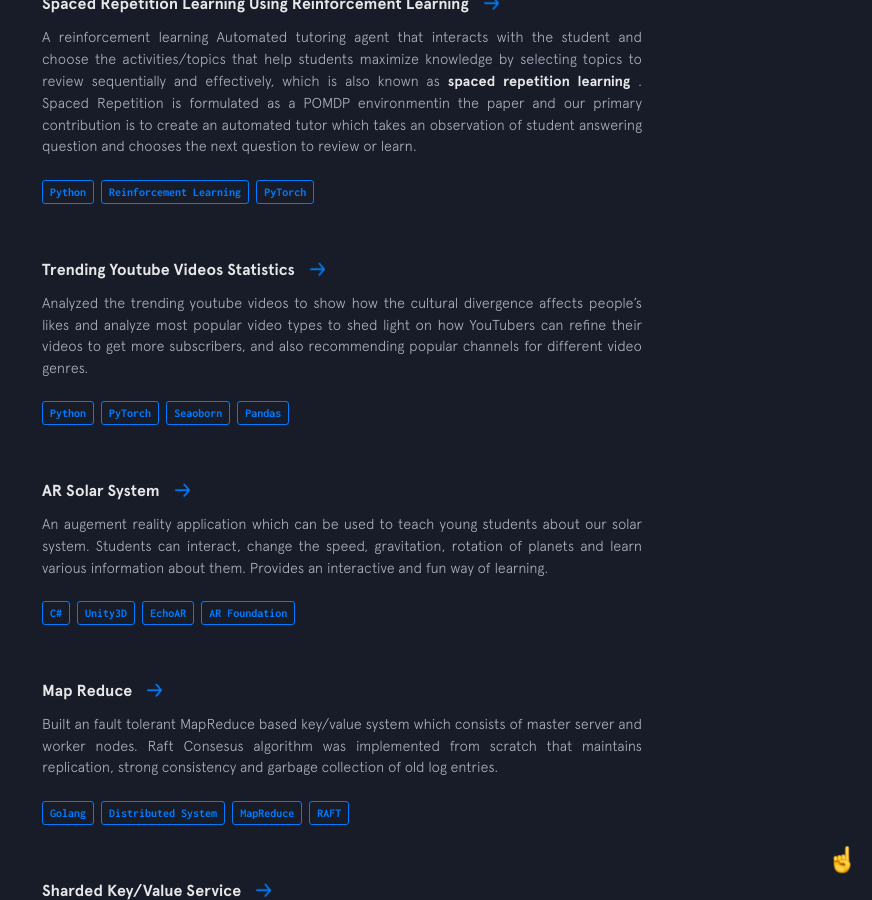
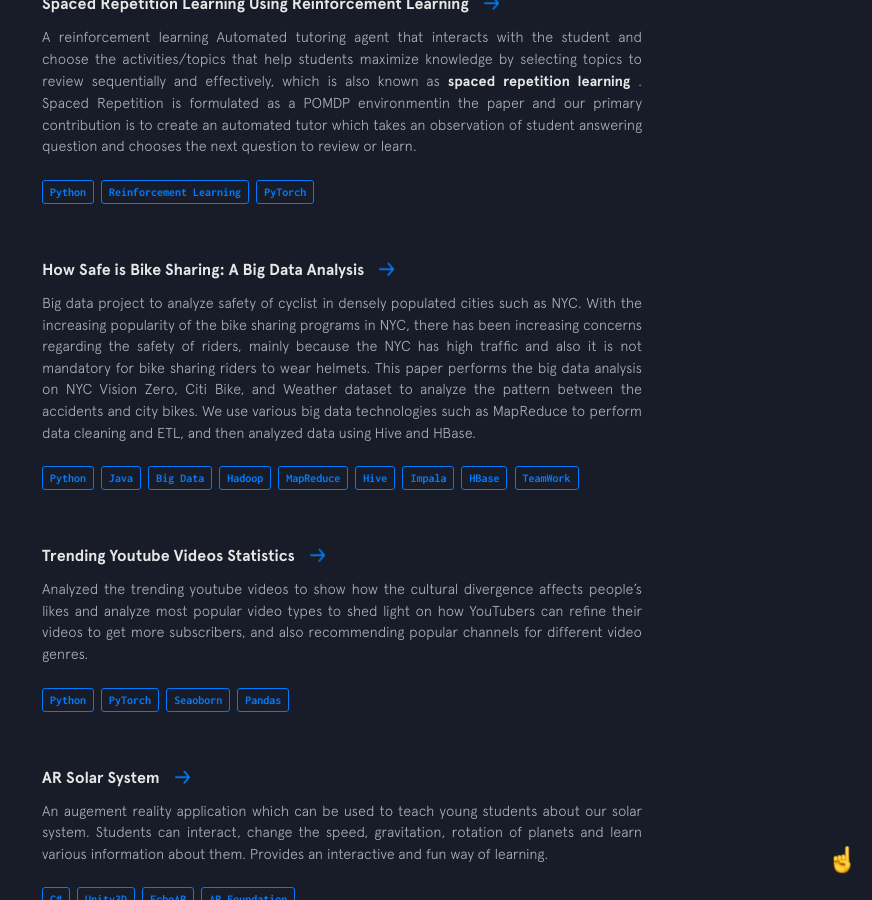
Before and after one commit to mohitnihalani/mohitnihalani.github.io, a Jekyll site: the page built from index.html, in a window 1280 px wide and 900 px high, scrolled down 6087 px. Shown: the whole window, without its empty margins (408-1280 px from the left). Built offline with Jekyll 4.4.1, drawn with Linux system fonts in a browser that asks for light colours; nearby versions of some CDN libraries.

Commit message:
added big data project

```diff
--- a/_data/other-projects.yml
+++ b/_data/other-projects.yml
@@ -32,6 +32,21 @@
     - thing: Python
     - thing: Reinforcement Learning
     - thing: PyTorch
+
+- name: 'How Safe is Bike Sharing: A Big Data Analysis'
+  url: https://github.com/mohitnihalani/Bike-Sharing-Safety-Big-Data-Analysis
+  code: https://github.com/mohitnihalani/Bike-Sharing-Safety-Big-Data-Analysis
+  description: Big data project to analyze safety of cyclist in densely populated cities such as NYC. With the increasing popularity of the bike sharing programs in NYC, there has been increasing concerns regarding the safety of riders, mainly because the NYC has high traffic and also it is not mandatory for bike sharing riders to wear helmets. This paper performs the big data analysis on NYC Vision Zero, Citi Bike, and Weather dataset to analyze the pattern between the accidents and city bikes. We use various big data technologies such as MapReduce to perform data cleaning and ETL, and then analyzed data using Hive and HBase.
+  used:
+    - thing: Python
+    - thing: Java
+    - thing: Big Data
+    - thing: Hadoop
+    - thing: MapReduce
+    - thing: Hive
+    - thing: Impala
+    - thing: HBase
+    - thing: TeamWork
 
 - name: Trending Youtube Videos Statistics
   url: https://github.com/mohitnihalani/Trending-Youtube-Video-Statistics
```
